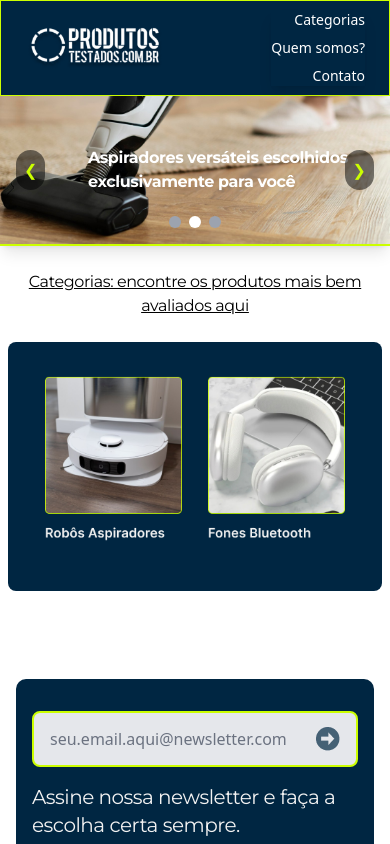
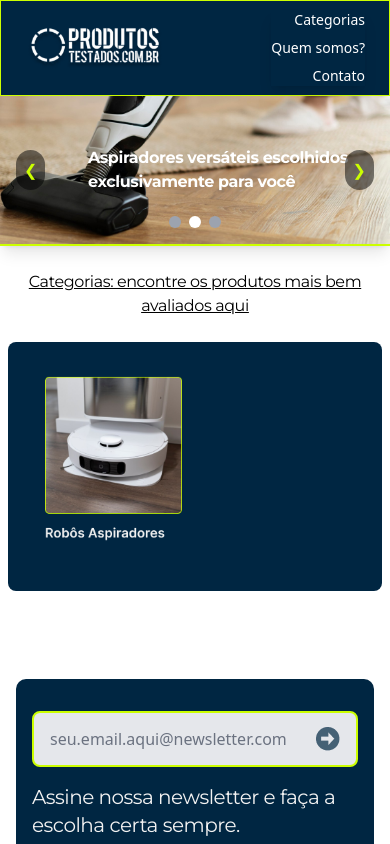
Before and after one commit to joaopouey/produtos-testados, a React (Create React App) app: page /categorias in a window 390 px wide. Shown: the top 844 px of the page. Built offline with nearby package versions, Linux system fonts and the light colour scheme.

Commit message:
ajuste na responsividade da newsletter em telas grandes

```diff
--- a/src/components/Newsletter.js
+++ b/src/components/Newsletter.js
@@ -2,7 +2,7 @@ import React from 'react';
 
 const Newsletter = () => {
   return (
-    <section className="flex bg-[#002642] text-white py-8 md:py-0 px-4 m-4 mt-8 rounded-[10px] flex-col md:flex-row md:h-28 md:justify-center">
+    <section className="flex bg-[#002642] text-white py-8 md:py-0 px-4 m-4 mt-8 rounded-[10px] flex-col md:flex-row md:h-28 md:justify-center lg:justify-around">
       {/* grid 1 - Input e botão */}
       <div className="flex w-[100%] md:w-96 h-14 bg-gray-200 border-2 border-[#ccff00] rounded-lg px-4 py-2 md:mt-6 lg:mx-[7%]">
         <input
@@ -16,7 +16,7 @@ const Newsletter = () => {
       </div>
 
       {/* grid 2 - Texto da newsletter */}
-      <div className="flex flex-col mt-4 w-[100%] md:w-96 lg:w-[505px] sm:mt-4 sm:ml-2 md:mt-2 md:ml-6 lg:mt-3">
+      <div className="flex flex-col mt-4 w-[100%] md:w-96 lg:w-[505px] sm:mt-4 sm:ml-2 md:mt-2 md:ml-6 lg:mt-3 xl:w-[600px] xl:pt-4">
         <span className="text-[#f2f2f2] text-xl font-light font-['Montserrat'] tracking-tight">
           Assine nossa newsletter e faça a escolha certa sempre.
         </span>{' '}
--- a/src/data/product_data.js
+++ b/src/data/product_data.js
@@ -68,45 +68,6 @@ const productData = [
       },
     ],
   },
-
-  // Fone Bluetooth
-  {
-    id: 2,
-    category: 'fone_bluetooth',
-    name: 'FONES BLUETOOTH',
-    image: '/categorias/fone-bluetooth.png',
-    subtext:
-      'Confira as dicas para adquirir o melhor fone bluetooth e ainda uma lista com os produtos mais bem avaliados da categoria no site Amazon.com',
-    products: [
-      {
-        rank: 'TOP 1',
-        imageSrc: '/foto-produtos/robo-1-xiaomi-mop2.jpg',
-        productName: 'Fone Bluetooth Modelo 1',
-        rating: '9,5',
-        features:
-          'Som de alta qualidade, design confortável, bateria de longa duração.',
-        amazonLink: 'https://www.amazon.com',
-      },
-      {
-        rank: 'TOP 2',
-        imageSrc: '/foto-produtos/robo-1-xiaomi-mop2.jpg',
-        productName: 'Fone Bluetooth Modelo 2',
-        rating: '9,3',
-        features:
-          'Cancelamento de ruído, microfone integrado, resistente à água.',
-        amazonLink: 'https://www.amazon.com',
-      },
-      {
-        rank: 'TOP 3',
-        imageSrc: '/foto-produtos/robo-1-xiaomi-mop2.jpg',
-        productName: 'Fone Bluetooth Modelo 2',
-        rating: '9,3',
-        features:
-          'Cancelamento de ruído, microfone integrado, resistente à água.',
-        amazonLink: 'https://www.amazon.com',
-      },
-    ],
-  },
 ];
 
 export default productData;
```
